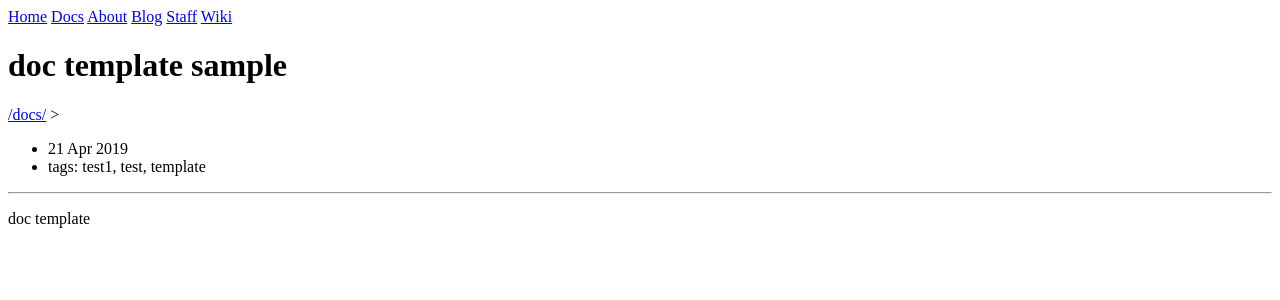
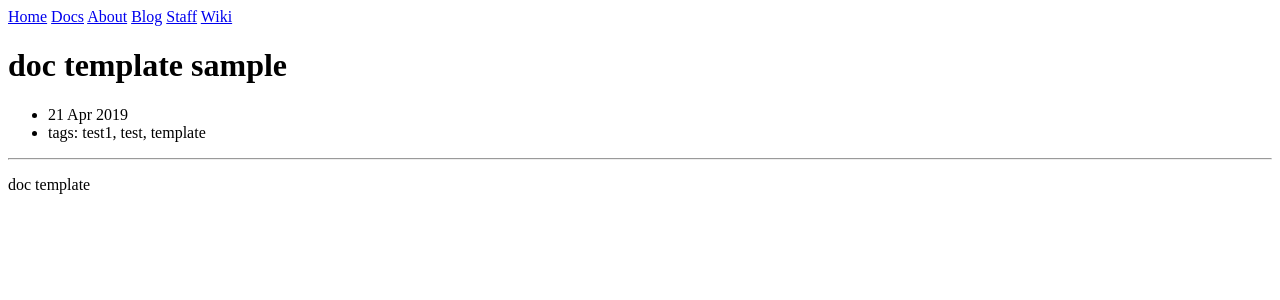
Before and after one commit to gimslab/gimslab.github.io, a Jekyll site: the page built from docs/zdoc.md, in a window 1280 px wide. Shown: the top 300 px of the page. Built offline with Jekyll 4.4.1, drawn with Linux system fonts in a browser that asks for light colours.

Commit message:
fix link

```diff
--- a/_layouts/doc.html
+++ b/_layouts/doc.html
@@ -2,9 +2,6 @@
 layout: default
 ---
 <h1>{{ page.title }}</h1>
-<nav>
-  <a href="/docs/">/docs/</a> &gt;
-</nav>
 <ul>
   <li>{{ page.date | date_to_string }}</li>
   <li>tags: {{ page.tags }}</li>
```
Also changed, not shown: index.md (+1 -1 lines).
